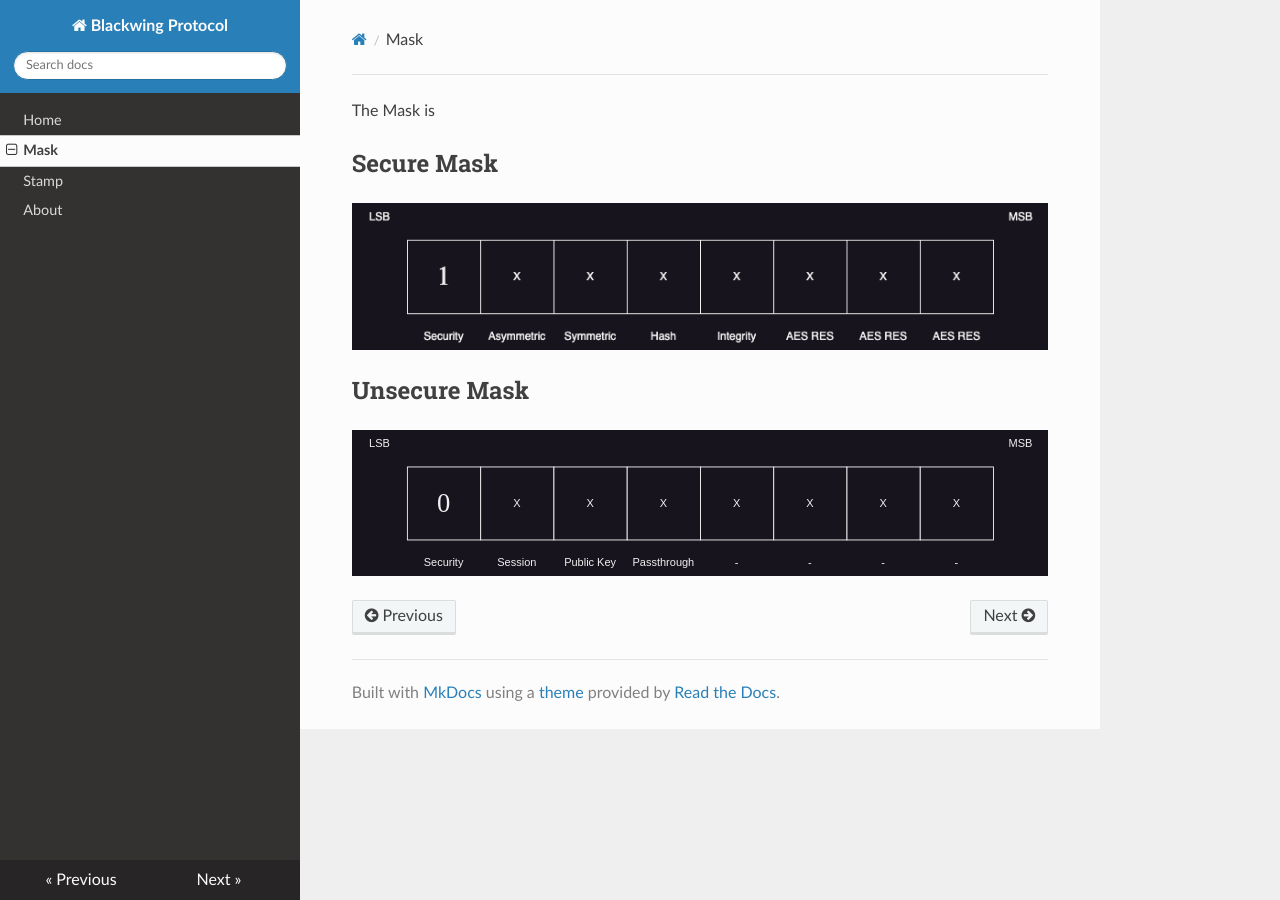
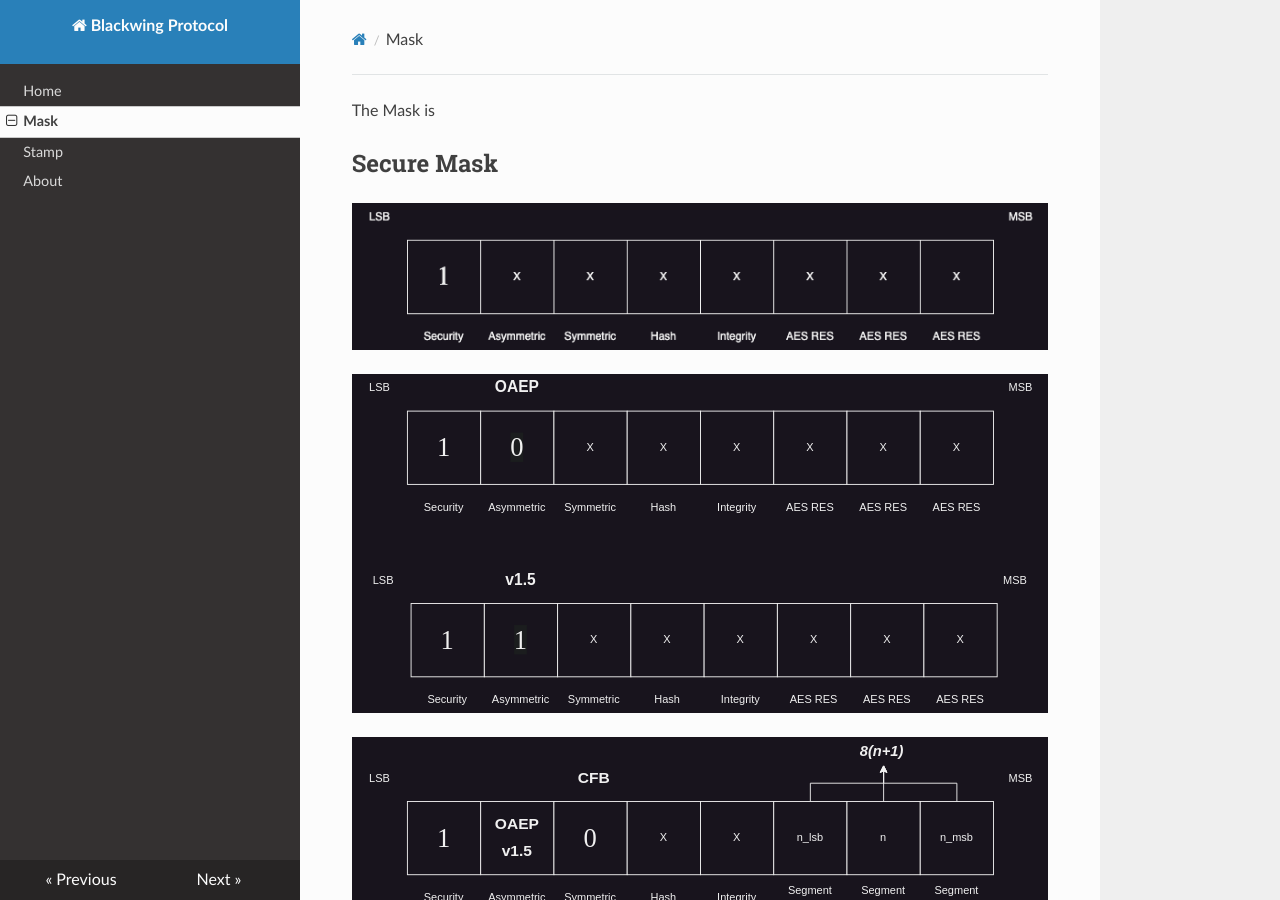
Before and after one commit to asergiobranco/blackwing_documentation, an MkDocs documentation site: the page built from docs/mask.md, in a window 1280 px wide and 900 px high. Built offline with MkDocs 1.6.1, drawn with Linux system fonts in a browser that asks for light colours; nearby versions of some CDN libraries.

```diff
--- a/docs/mask.md
+++ b/docs/mask.md
@@ -4,6 +4,11 @@ The Mask is
 
 ![alt text](figs/secure_mask.png)
 
+![alt text](figs/secure_mask_rsa.svg)
+
+![alt text](figs/secure_mask_aes.svg)
+
+
 ## Unsecure Mask
 
 ![alt text](figs/unsecure_mask.svg)
--- a/mkdocs.yml
+++ b/mkdocs.yml
@@ -10,10 +10,12 @@ plugins:
           options:
             docstring_style: sphinx
 markdown_extensions:
-  - mermaid2
   - markdown_include.include:
       base_path: .
   - admonition
+plugins:
+  - drawio_file
+  - mermaid2
 nav:
   - Home: index.md
   - Mask: mask.md
```
